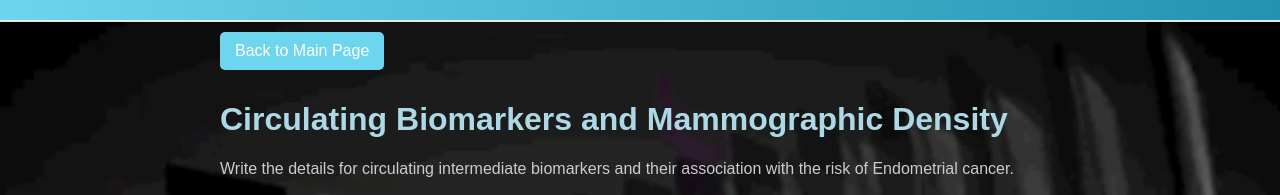
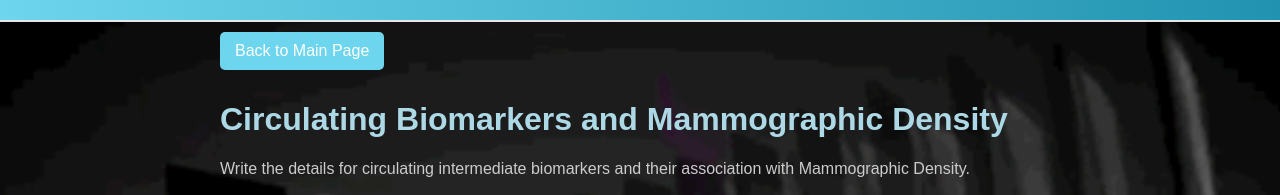
Before and after one commit to WCRF/Mammographic-Density, a plain HTML site: page mmd_ss.html in a window 1280 px wide. Shown: the top 195 px of the page. Drawn offline with Linux system fonts and the light colour scheme.

Commit message:
Update mmd_ss.html

```diff
--- a/mmd_ss.html
+++ b/mmd_ss.html
@@ -15,7 +15,7 @@
     <!-- Back Button -->
     <a href="https://wcrf.github.io/Mammographic-Density/" class="back-button">Back to Main Page</a>
     <h1 style="color: #add8e6;">Circulating Biomarkers and Mammographic Density</h1>
-    <p style="color: #cccccc;">Write the details for circulating intermediate biomarkers and their association with the risk of Endometrial cancer.</p>
+    <p style="color: #cccccc;">Write the details for circulating intermediate biomarkers and their association with Mammographic Density.</p>
 
     <!-- Embedding plots -->
     <h2 style="color: #cccccc;">Sunburst plot showing the association between circulating levels of sex steroids with different measures of Mammographic Density in postmenopausal women</h2>
```
